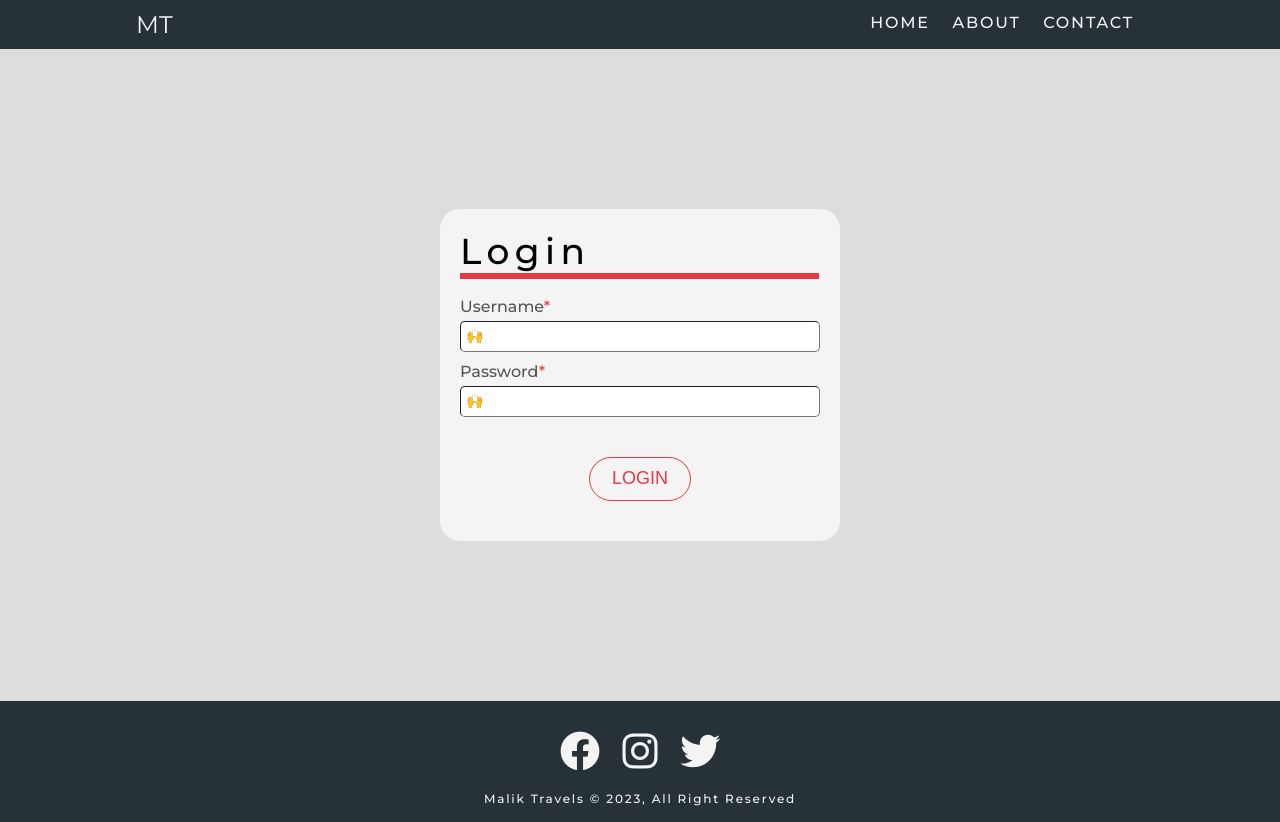
After one commit to ehtishamalik/travel-app, a Python web app: template website/templates/login.html in a window 1280 px wide. The commit adds this page. Run offline with Jinja, Linux system fonts and the light colour scheme; the template is opened without the code that fills it, so the values that code supplies are empty.

Commit message:
Added login page

```diff
--- a/website/static/css/contact.css
+++ b/website/static/css/contact.css
@@ -98,9 +98,13 @@
 
 .form-btn {
   display: block;
-  margin: 8rem auto 2rem;
+  margin: 4rem auto 2rem;
   font-size: 1.8rem;
   cursor: pointer;
+}
+
+.contact-form .form-btn {
+  margin: 8rem auto 2rem;
 }
 
 .form-group p {
--- a/website/static/css/home.css
+++ b/website/static/css/home.css
@@ -1,5 +1,5 @@
 .container {
-    max-width: 1200px;
+    max-width: 120rem;
     width: 80%;
     margin: 0 auto;
 }
--- a/website/static/css/index.css
+++ b/website/static/css/index.css
@@ -4,4 +4,5 @@
 @import "./about.css";
 @import "./contact.css";
 @import "./upload.css";
+@import "./register.css";
 @import "./media-queries.css";
--- a/website/static/css/media-queries.css
+++ b/website/static/css/media-queries.css
@@ -165,8 +165,12 @@
   }
 
   .company-address,
-  .form {
+  .contact-form {
     margin-bottom: 2rem;
+  }
+
+  .login-form {
+    margin: 25vh auto 25vh;
   }
 
   .add-btn {
--- /dev/null
+++ b/website/static/css/register.css
@@ -0,0 +1,9 @@
+.login-form {
+    width: 50%;
+    max-width: 40rem;
+    margin: 20vh auto 20vh;
+}
+
+.login-form .form-btn {
+    margin: 4rem auto 2rem;
+}
--- a/website/templates/contact.html
+++ b/website/templates/contact.html
@@ -21,7 +21,7 @@
           <h3 class="text-gray">Call</h3>
           <p class="text-gray">+1 626 2419300</p>
         </div>
-        <div class="abcd">
+        <div>
           <div class="company-image">
             <img
               src="{{url_for('static', filename='assets/building-image.jpeg')}}"
@@ -30,7 +30,7 @@
           </div>
         </div>
       </div>
-      <form action="/submit" class="form" method="post">
+      <form action="/submit" class="form contact-form" method="post">
         <h1>Contact US</h1>
         <p class="text-gray">
           Let us know your questions and concerns by filling out the contact
--- /dev/null
+++ b/website/templates/login.html
@@ -0,0 +1,21 @@
+{% extends "index.html" %} {% block content %}
+
+<section class="about">
+  <div class="container">
+    <form action="/login" method="post" class="form login-form">
+      <h1>Login</h1>
+      <div class="form-group">
+        <label for="username">Username</label>
+        <input type="text" id="username" name="username" maxlength="40" placeholder="🙌" required />
+      </div>
+      <div class="form-group">
+        <label for="password">Password</label>
+        <input type="text" id="password" name="password" minlength="8" maxlength="40" placeholder="🙌" required />
+      </div>
+      <button id="submit-btn" type="submit" class="btn-primary btn-secondary form-btn">
+        Login
+      </button>
+    </form>
+  </div>
+</section>
+{% endblock %}
```
Also changed, not shown: website/views.py (+9 -4 lines).
